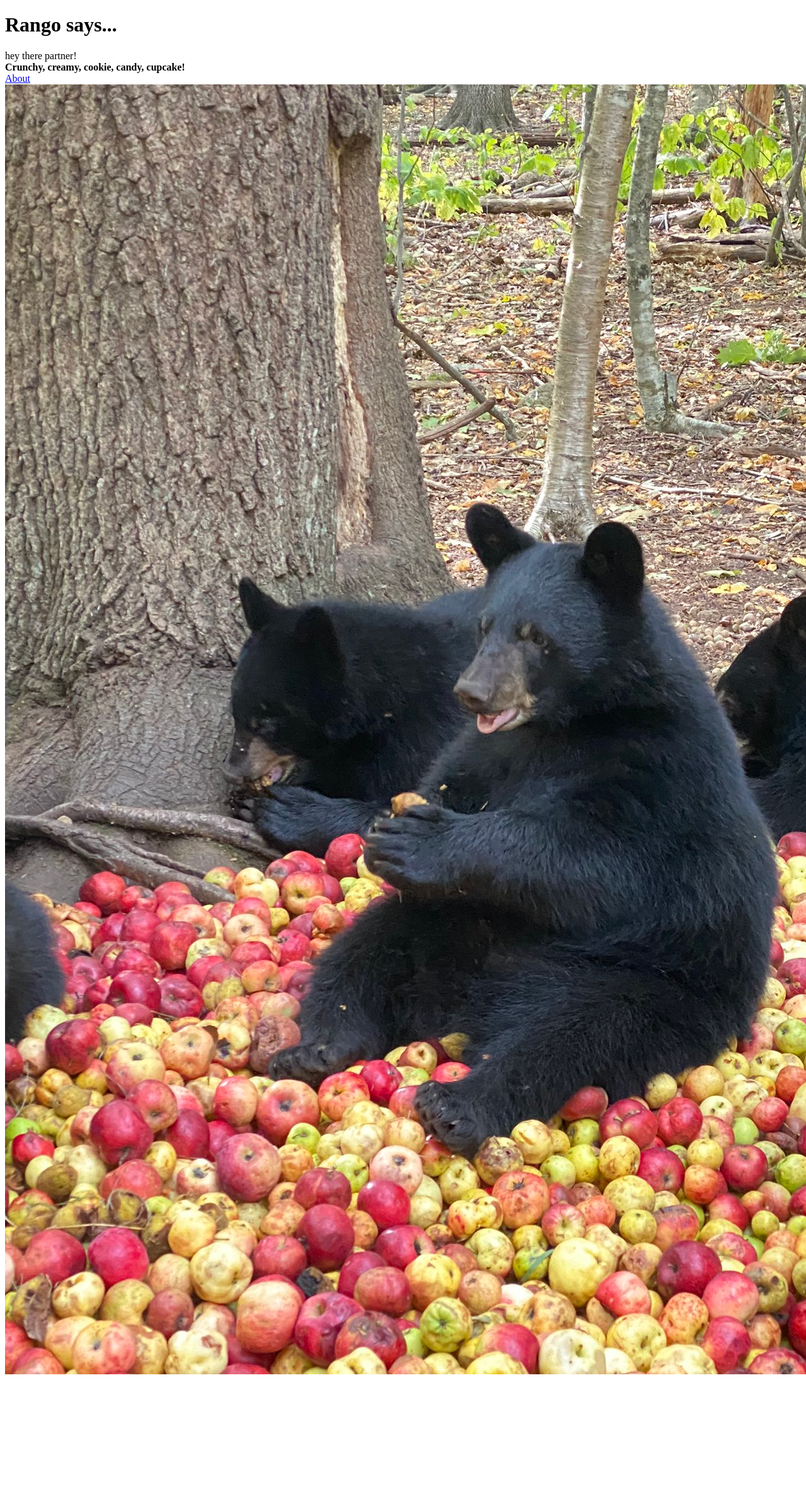
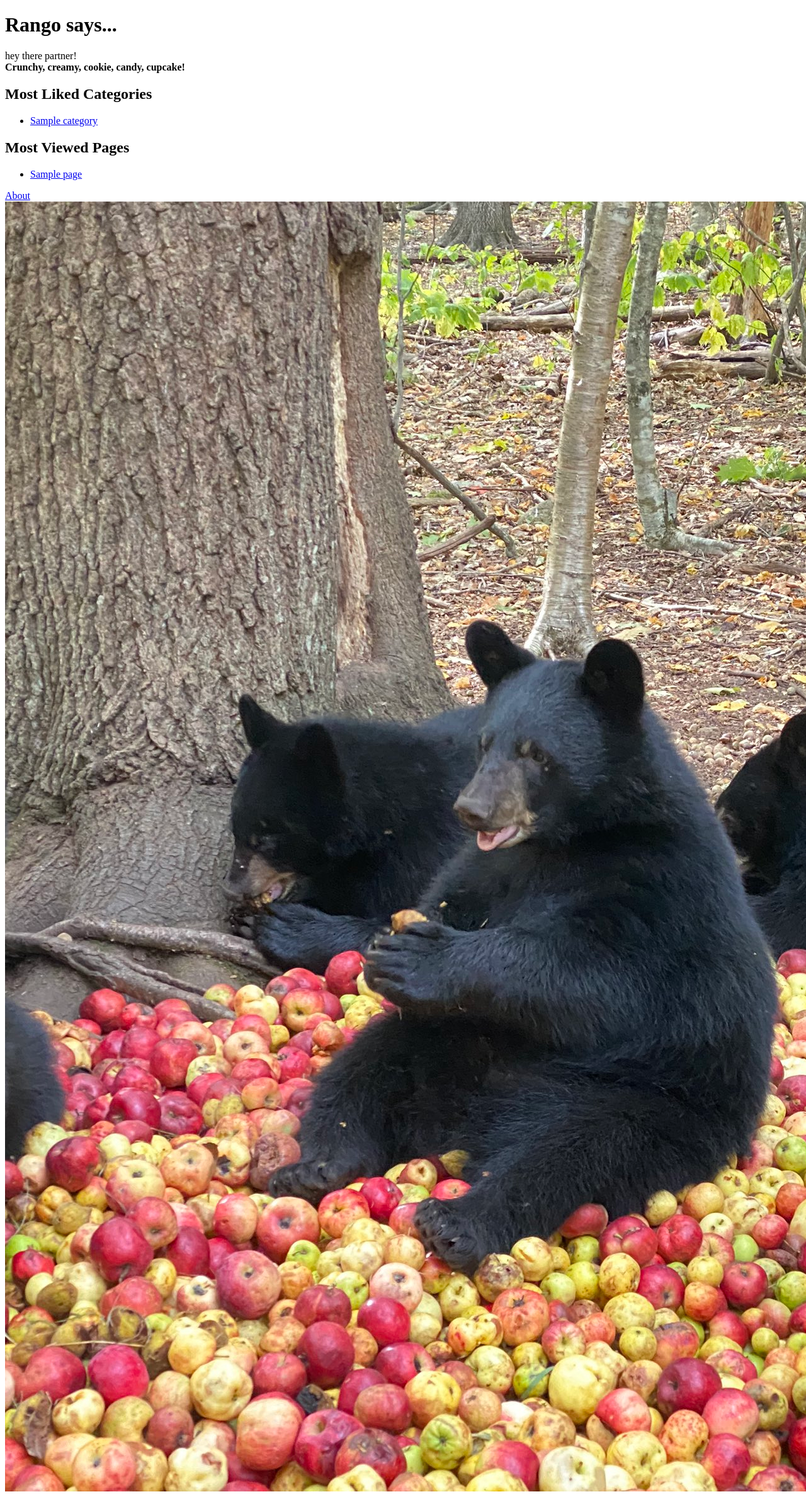
Before and after one commit to turiddu25/tango_with_django_project, a Django app: page / in a window 1280 px wide; the page is wider, and only the part inside the window is pictured. Shown: that part at 63% size. Before the commit the page ends 2182 px from the top of that part, so only its background shows below. Run offline with Django 3.2, Linux system fonts and the light colour scheme; tables that the repository leaves empty hold one stand-in row (values such as "Sample post").

Commit message:
chapter 6 done

```diff
--- a/rango/admin.py
+++ b/rango/admin.py
@@ -6,5 +6,8 @@ from rango.models import Category, Page
 class PageAdmin(admin.ModelAdmin):
     list_display = ('title','category','url')
 
-admin.site.register(Category)
+class CategoryAdmin(admin.ModelAdmin):
+    prepopulated_fields = {'slug':('name',)}
+
+admin.site.register(Category, CategoryAdmin)
 admin.site.register(Page, PageAdmin)
--- a/rango/models.py
+++ b/rango/models.py
@@ -1,4 +1,5 @@
 from django.db import models
+from django.template.defaultfilters import slugify
 
 # Create your models here.
 
@@ -6,9 +7,14 @@ class Category(models.Model):
     name = models.CharField(max_length=128, unique=True)
     views = models.IntegerField(default=0)
     likes = models.IntegerField(default=0)
+    slug = models.SlugField(unique=True)
+
+    def save(self, *args, **kwargs):
+        self.slug = slugify(self.name)
+        super(Category, self).save(*args, **kwargs)
 
     class Meta:
-        verbose_name_plural = 'Categories'
+        verbose_name_plural = 'categories'
 
     def __str__(self):
         return self.name
--- a/rango/urls.py
+++ b/rango/urls.py
@@ -19,4 +19,6 @@ app_name = 'rango'
 urlpatterns = [
 path('', views.index, name='index'),
 path('about/', views.about, name='about'),
+path('category/<slug:category_name_slug>/',
+views.show_category, name='show_category'),
 ]
--- a/rango/views.py
+++ b/rango/views.py
@@ -1,15 +1,55 @@
 from django.shortcuts import render
 from django.http import HttpResponse
+from rango.models import Category
+from rango.models import Page
+
 
 def index(request):
     # Construct a dictionary to pass to the template engine as its context.
     # Note the key boldmessage matches to {{ boldmessage }} in the template!
-    context_dict = {'boldmessage': 'Crunchy, creamy, cookie, candy, cupcake!'}
-    # Return a rendered response to send to the client.
-    # We make use of the shortcut function to make our lives easier.
-    # Note that the first parameter is the template we wish to use.
+    category_list = Category.objects.order_by('-likes')[:5]
+    page_list = Page.objects.order_by('-views')[:5]
+
+    context_dict = {}
+    context_dict['boldmessage'] = 'Crunchy, creamy, cookie, candy, cupcake!'
+    context_dict['categories'] = category_list
+    context_dict['pages'] = page_list
+
+
+    # Render the response and send it back!
     return render(request, 'rango/index.html', context=context_dict)
 
 def about(request):
     context_dict = {'boldmessage': 'This tutorial has been put together by Colin.'}
     return render(request, 'rango/about.html', context=context_dict)
+
+def show_category(request, category_name_slug):
+    # Create a context dictionary which we can pass
+    # to the template rendering engine.
+    context_dict = {}
+
+    try:
+        # Can we find a category name slug with the given name?
+        # If we can't, the .get() method raises a DoesNotExist exception.
+        # The .get() method returns one model instance or raises an exception.
+        category = Category.objects.get(slug=category_name_slug)
+
+        # Retrieve all of the associated pages.
+        # The filter() will return a list of page objects or an empty list.
+        pages = Page.objects.filter(category=category)
+
+        # Adds our results list to the template context under name pages.
+        context_dict['pages'] = pages
+        # We also add the category object from
+        # the database to the context dictionary.
+        # We'll use this in the template to verify that the category exists.
+        context_dict['category'] = category
+    except Category.DoesNotExist:
+        # We get here if we didn't find the specified category.
+        # Don't do anything -
+        # the template will display the "no category" message for us.
+        context_dict['category'] = None
+        context_dict['pages'] = None
+
+    # Go render the response and return it to the client.
+    return render(request, 'rango/category.html', context=context_dict)
--- a/templates/rango/index.html
+++ b/templates/rango/index.html
@@ -16,6 +16,34 @@
         </div>
 
         <div>
+            <h2>Most Liked Categories</h2>
+        {% if categories %}
+            <ul>
+            {% for category in categories %}
+                <li>
+                    <a href="/rango/category/{{ category.slug }}/">{{ category.name }}</a>
+                </li>
+            {% endfor %}
+            </ul>
+        {% else %}
+            <strong>There are no categories present.</strong>
+         {% endif %}
+        </div>
+
+        <div>
+            <h2>Most Viewed Pages</h2>
+        {% if pages %}
+            <ul>
+            {% for page in pages %}
+                <li><a href="{{ page.url }}">{{ page.title }}</a></li>
+            {% endfor %}
+            </ul>
+        {% else %}
+            <strong>There are no pages present.</strong>
+        {% endif %}
+        </div>
+
+        <div>
             <a href="/rango/about/">About</a><br />
             <img src="{% static 'images/rango.jpg' %}"
                 alt="Picture of Rango" /> <!-- New line -->
```
Also changed, not shown: populate_rango.py (+17 -9 lines), tango_with_django_project/urls.py (+4 -4 lines), templates/rango/category.html (added, +26 -0 lines), rango/migrations/0003_auto_20240205_1931.py (added), rango/migrations/0004_auto_20240205_2056.py (added).
